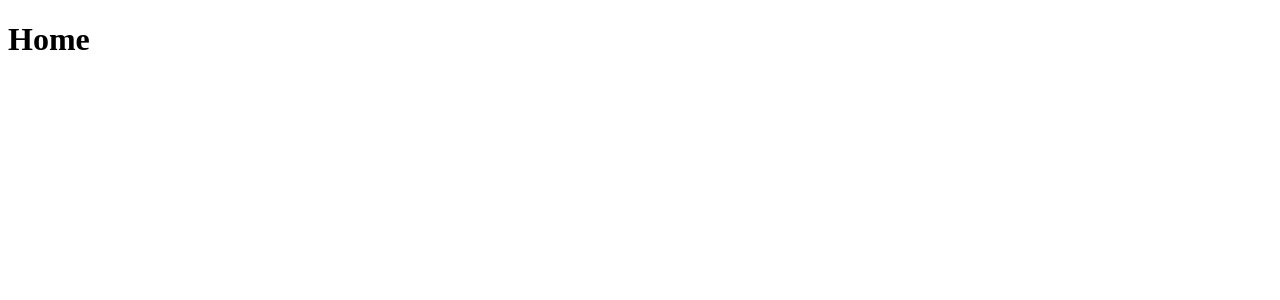
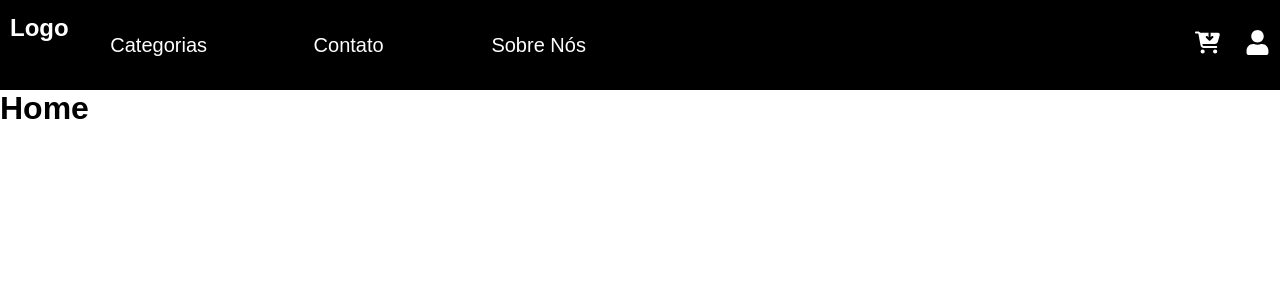
Before and after one commit to 111Yokoo/projeto-loja-instrumentosMusicais, a React (Create React App) app in the folder resonance-loja/: page / in a window 1280 px wide. Shown: the top 300 px of the page. Built offline with nearby package versions, Linux system fonts and the light colour scheme.

Commit message:
Atualização Geral

```diff
--- a/resonance-loja/package.json
+++ b/resonance-loja/package.json
@@ -9,6 +9,7 @@
     "axios": "^1.7.7",
     "react": "^18.3.1",
     "react-dom": "^18.3.1",
+    "react-icons": "^5.3.0",
     "react-router-dom": "^6.26.2",
     "react-scripts": "5.0.1",
     "web-vitals": "^2.1.4"
--- a/resonance-loja/public/index.html
+++ b/resonance-loja/public/index.html
@@ -24,7 +24,7 @@
       work correctly both with client-side routing and a non-root public URL.
       Learn how to configure a non-root public URL by running `npm run build`.
     -->
-    <title>React App</title>
+    <title>Resonance</title>
   </head>
   <body>
     <noscript>You need to enable JavaScript to run this app.</noscript>
--- a/resonance-loja/src/components/Exemplo/styles.css
+++ /dev/null
@@ -1 +0,0 @@
-/* estilo de exemplo do componente */
--- /dev/null
+++ b/resonance-loja/src/components/Header/index.js
@@ -0,0 +1,63 @@
+import React, { useState } from "react";
+import { Link } from "react-router-dom";
+import { FaCartArrowDown } from "react-icons/fa6";
+import { FaUser } from "react-icons/fa";
+import "./styles.css"; // Certifique-se de ter estilos apropriados para o dropdown
+
+const Header = () => {
+  const [isDropdownOpen, setIsDropdownOpen] = useState(false);
+
+  const toggleDropdown = () => {
+    setIsDropdownOpen(!isDropdownOpen);
+  };
+
+  return (
+    <header>
+      <nav className="navbar">
+        <div className="navbar-metadeOne">
+          <div className="navbar-brand">
+            <a href="/">
+              <h1>Logo</h1>
+            </a>
+          </div>
+          <ul className="navbar-menu">
+            <li className="navbar-item">
+              <button className="dropdown-button" onClick={toggleDropdown}>
+                Categorias
+              </button>
+              {isDropdownOpen && (
+                <ul className="dropdown-menu">
+                  <li className="dropdown-item">
+                    <Link to="/acustico" className="dropdown-link">Acústico</Link>
+                  </li>
+                  <li className="dropdown-item">
+                    <Link to="/semiacustico" className="dropdown-link">Semiacústico</Link>
+                  </li>
+                  <li className="dropdown-item">
+                    <Link to="/eletrico" className="dropdown-link">Elétrico</Link>
+                  </li>
+                </ul>
+              )}
+            </li>
+            <li className="navbar-item">
+              <Link to="/contato" className="navbar-link">Contato</Link>
+            </li>
+            <li className="navbar-item">
+              <Link to="/sobrenos" className="navbar-link">Sobre Nós</Link>
+            </li>
+          </ul>
+        </div>
+        <ul className="navbar-options">
+          <a href="/carrinho">
+            <li><FaCartArrowDown /></li>
+          </a>
+          <a href="/perfil">
+            <li><FaUser /></li>
+          </a>
+        </ul>
+      </nav>
+    </header>
+  );
+};
+
+export default Header;
--- /dev/null
+++ b/resonance-loja/src/components/Header/styles.css
@@ -0,0 +1,96 @@
+header{
+    display: flex;
+    align-items: center;
+    background-color: #000;
+    color: #fff;
+    height: 70px;
+    padding: 10px;
+}
+header a{
+    color: #fff;
+    text-decoration: none;
+}
+.navbar{
+    width: 100%;
+    display: flex;
+    flex-direction: row;
+    align-items: center;
+    justify-content: space-between;
+}
+.navbar-metadeOne{
+    display: flex;
+    flex-direction: row;
+    gap: 20px;
+}
+.navbar-menu{
+    display: flex;
+    flex-direction: row;
+    align-items: center;
+    font-size: 20px;
+    gap: 50px;
+}
+.navbar-menu button{
+    text-align: center;
+    padding: 10px;
+    font-size: 20px;
+    width: 120px;
+}
+.navbar-menu li{
+    text-align: center;
+    padding: 10px;
+    font-size: 20px;
+    width: 120px;
+}
+.navbar-options{
+    display: flex;
+    flex-direction: row;
+    align-items: center;
+    gap: 25px;
+}
+.navbar-options li{
+    font-size: 25px;
+}
+ul{
+    list-style: none;
+}
+/* Estilos do Dropdown */
+.dropdown-button {
+    background-color: transparent;
+    color: white;
+    border: none;
+    cursor: pointer;
+    width: 120px; /* Pode ajustar conforme necessário */
+    text-align: center;
+}
+
+/* Oculta o menu dropdown por padrão */
+.dropdown-menu {
+    display: none; /* Inicialmente escondido */
+    position: absolute;
+    background-color: #333;
+    width: 120px;
+    box-shadow: 0px 8px 16px 0px rgba(0, 0, 0, 0.2);
+    list-style-type: none;
+    padding: 10px;
+    margin: 0;
+    top: 90px;
+    left: 120;
+}
+
+/* Exibe o dropdown ao clicar no botão */
+.navbar-item:hover .dropdown-menu,
+.dropdown-menu {
+    display: block;
+}
+
+.dropdown-item {
+    padding: 0;
+}
+
+.dropdown-link {
+    color: #fff;
+    padding: 12px 16px;
+    text-decoration: none;
+    display: block;
+    text-align: center;
+}
--- a/resonance-loja/src/pages/Home.js
+++ b/resonance-loja/src/pages/Home.js
@@ -1,8 +1,11 @@
 import React from "react";
+import Header from "../components/Header";
+import styles from "../styles/global.css"
 
 export default function Home() {
   return (
     <div>
+      <Header/>
       <h1>Home</h1>
     </div>
   );
--- a/resonance-loja/src/styles/global.css
+++ b/resonance-loja/src/styles/global.css
@@ -1 +1,6 @@
 /* estilos globais */
+*{
+    margin: 0;
+    padding: 0;
+    font-family: Arial, Helvetica, sans-serif;
+}
```
Also changed, not shown: resonance-loja/src/components/Exemplo/index.js (deleted, +0 -9 lines), 1 other file (tests, documents, lock files or other folders).
